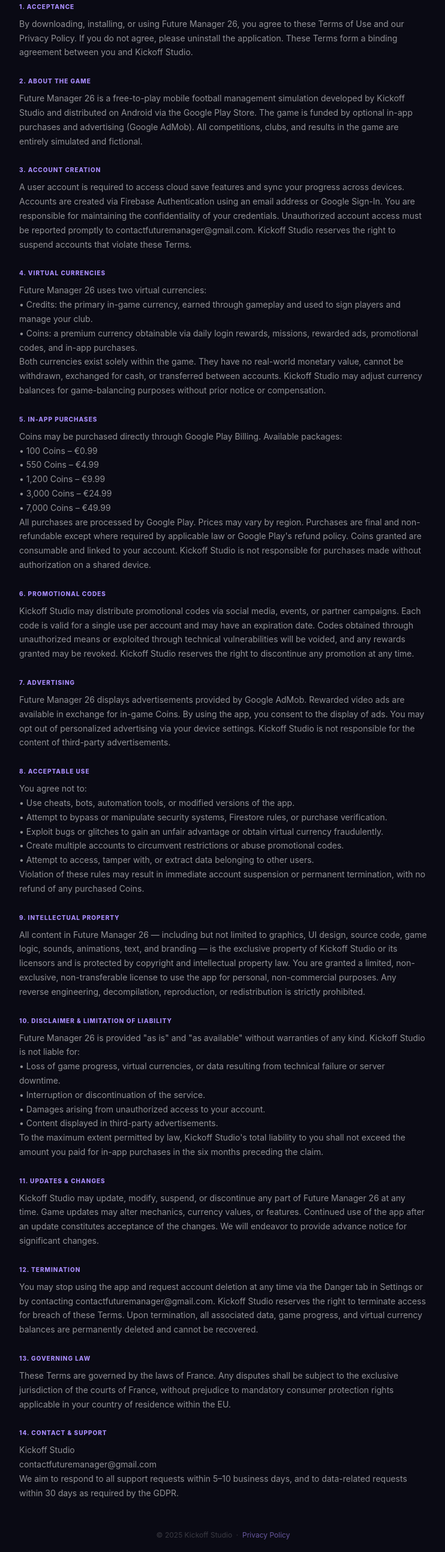
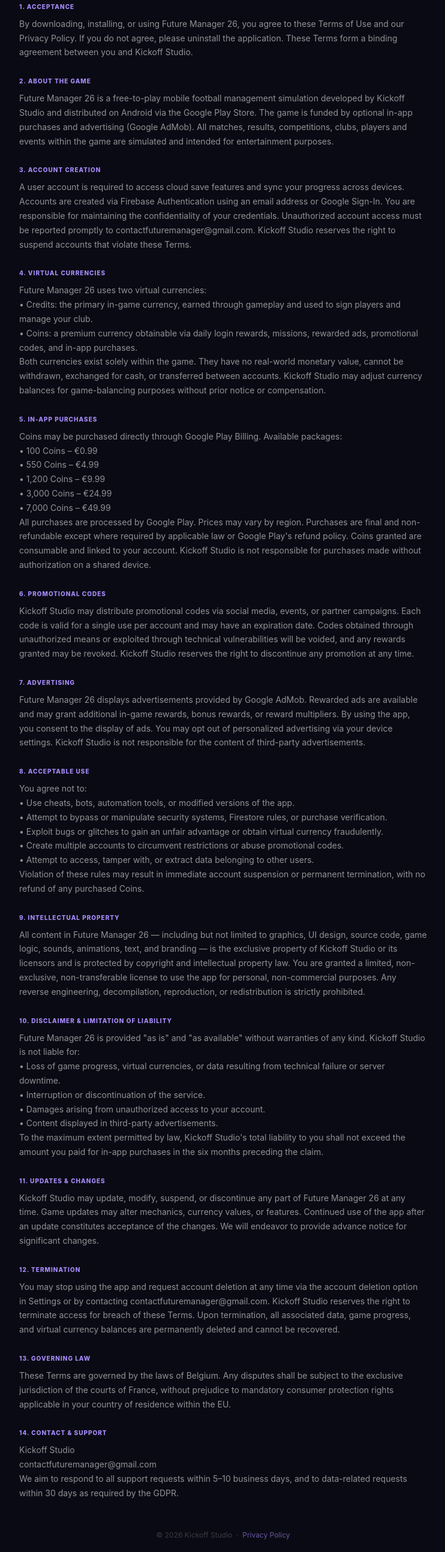
Before and after one commit to futuremanager27-coder/privacy, a plain HTML site: page terms.html in a window 1280 px wide. Shown: the part 209-2797 px from the top of the page at 60% size, without its empty margins (268-1010 px from the left). Drawn offline with Linux system fonts and the light colour scheme.

Commit message:
Add files via upload

```diff
--- a/terms.html
+++ b/terms.html
@@ -67,7 +67,7 @@
 
   <section>
     <h2>2. About the Game</h2>
-    <p>Future Manager 26 is a free-to-play mobile football management simulation developed by Kickoff Studio and distributed on Android via the Google Play Store. The game is funded by optional in-app purchases and advertising (Google AdMob). All competitions, clubs, and results in the game are entirely simulated and fictional.</p>
+    <p>Future Manager 26 is a free-to-play mobile football management simulation developed by Kickoff Studio and distributed on Android via the Google Play Store. The game is funded by optional in-app purchases and advertising (Google AdMob). All matches, results, competitions, clubs, players and events within the game are simulated and intended for entertainment purposes.</p>
   </section>
 
   <section>
@@ -101,7 +101,7 @@
 
   <section>
     <h2>7. Advertising</h2>
-    <p>Future Manager 26 displays advertisements provided by Google AdMob. Rewarded video ads are available in exchange for in-game Coins. By using the app, you consent to the display of ads. You may opt out of personalized advertising via your device settings. Kickoff Studio is not responsible for the content of third-party advertisements.</p>
+    <p>Future Manager 26 displays advertisements provided by Google AdMob. Rewarded ads are available and may grant additional in-game rewards, bonus rewards, or reward multipliers. By using the app, you consent to the display of ads. You may opt out of personalized advertising via your device settings. Kickoff Studio is not responsible for the content of third-party advertisements.</p>
   </section>
 
   <section>
@@ -137,12 +137,12 @@
 
   <section>
     <h2>12. Termination</h2>
-    <p>You may stop using the app and request account deletion at any time via the Danger tab in Settings or by contacting contactfuturemanager@gmail.com. Kickoff Studio reserves the right to terminate access for breach of these Terms. Upon termination, all associated data, game progress, and virtual currency balances are permanently deleted and cannot be recovered.</p>
+    <p>You may stop using the app and request account deletion at any time via the account deletion option in Settings or by contacting contactfuturemanager@gmail.com. Kickoff Studio reserves the right to terminate access for breach of these Terms. Upon termination, all associated data, game progress, and virtual currency balances are permanently deleted and cannot be recovered.</p>
   </section>
 
   <section>
     <h2>13. Governing Law</h2>
-    <p>These Terms are governed by the laws of France. Any disputes shall be subject to the exclusive jurisdiction of the courts of France, without prejudice to mandatory consumer protection rights applicable in your country of residence within the EU.</p>
+    <p>These Terms are governed by the laws of Belgium. Any disputes shall be subject to the exclusive jurisdiction of the courts of France, without prejudice to mandatory consumer protection rights applicable in your country of residence within the EU.</p>
   </section>
 
   <section>
@@ -153,7 +153,7 @@
   </section>
 
   <footer>
-    <p>&copy; 2025 Kickoff Studio &nbsp;·&nbsp; <a href="index.html">Privacy Policy</a></p>
+    <p>&copy; 2026 Kickoff Studio &nbsp;·&nbsp; <a href="index.html">Privacy Policy</a></p>
   </footer>
 
 </body>
```
Also changed, not shown: index.html (+6 -6 lines).
